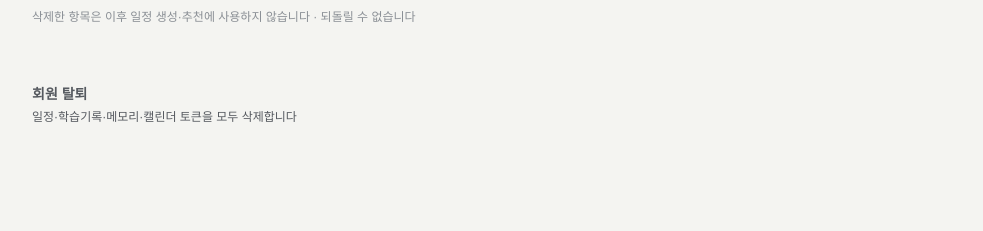
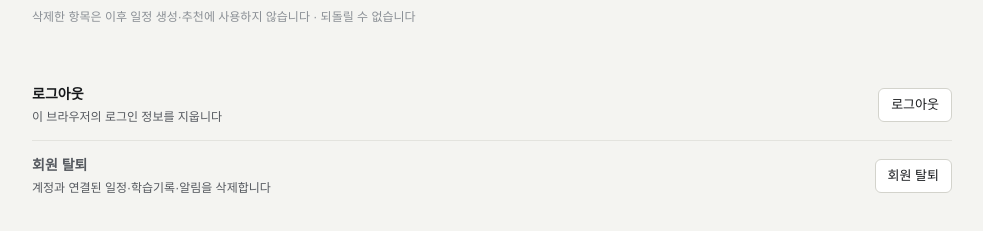
Before and after one commit to dinf7605/Codyssey_FinalProject, a Next.js app in the folder frontend/: page /mypage in a window 1280 px wide. Shown: the part 1962-2193 px from the top of the page, without its empty margins (264-1247 px from the left). Before the commit the page ends 2166 px from the top, so only its background shows below. Built offline with nearby package versions, Linux system fonts and the light colour scheme; no server answers; a web font is replaced by a local one.

Commit message:
refactor: 마이페이지 회원 탈퇴 UI를 AccountSettings 컴포넌트로 분리

```diff
--- a/frontend/app/(app)/mypage/page.js
+++ b/frontend/app/(app)/mypage/page.js
@@ -1,6 +1,7 @@
 import ContestInterestMemory from '@/components/ContestInterestMemory';
 import SectionTitle from '@/components/SectionTitle';
 import StudyGrass from '@/components/StudyGrass';
+import AccountSettings from '@/components/AccountSettings';
 import { levelOf, nextUnlock, LEVELS, UNLOCK_LABEL } from '@/lib/growth';
 import { user, memories, goal, studyHistory } from '@/lib/mock';
 
@@ -121,16 +122,7 @@ export default function MyPage() {
         <p className="hint">삭제한 항목은 이후 일정 생성·추천에 사용하지 않습니다 · 되돌릴 수 없습니다</p>
       </section>
 
-      <section className="sec">
-        <div className="rows">
-          <div className="row">
-            <div className="row-main">
-              <b className="muted">회원 탈퇴</b>
-              <span>일정·학습기록·메모리·캘린더 토큰을 모두 삭제합니다</span>
-            </div>
-          </div>
-        </div>
-      </section>
+      <AccountSettings />
     </>
   );
 }
--- /dev/null
+++ b/frontend/components/AccountSettings.js
@@ -0,0 +1,56 @@
+'use client';
+
+import { useEffect, useState } from 'react';
+import { useRouter } from 'next/navigation';
+import { api, clearAuthTokens, getToken } from '@/lib/api';
+
+export default function AccountSettings() {
+  const router = useRouter();
+  const [profile, setProfile] = useState(null);
+  const [error, setError] = useState('');
+  const [pending, setPending] = useState(false);
+
+  useEffect(() => {
+    if (!getToken()) return;
+    api.settings.profile().then(setProfile).catch(() => setError('프로필을 불러오지 못했습니다.'));
+  }, []);
+
+  function logout() {
+    clearAuthTokens();
+    router.push('/login');
+  }
+
+  async function withdraw() {
+    if (!window.confirm('계정과 학습 데이터를 삭제합니다. 탈퇴하시겠습니까?')) return;
+    setPending(true);
+    setError('');
+    try {
+      await api.settings.withdraw();
+      clearAuthTokens();
+      router.push('/');
+    } catch {
+      setError('탈퇴 처리를 완료하지 못했습니다. 잠시 후 다시 시도해 주세요.');
+    } finally {
+      setPending(false);
+    }
+  }
+
+  return (
+    <section className="sec">
+      <div className="rows">
+        {profile && <div className="row"><div className="row-main"><b>내 계정</b><span>{profile.nickname} · {profile.email}</span></div></div>}
+        <div className="row">
+          <div className="row-main"><b>로그아웃</b><span>이 브라우저의 로그인 정보를 지웁니다</span></div>
+          <button type="button" className="btn btn-sm" onClick={logout}>로그아웃</button>
+        </div>
+        <div className="row">
+          <div className="row-main"><b className="muted">회원 탈퇴</b><span>계정과 연결된 일정·학습기록·알림을 삭제합니다</span></div>
+          <button type="button" className="btn btn-sm" onClick={withdraw} disabled={pending}>
+            {pending ? '처리 중...' : '회원 탈퇴'}
+          </button>
+        </div>
+      </div>
+      {error && <p role="alert" className="hint">{error}</p>}
+    </section>
+  );
+}
```
